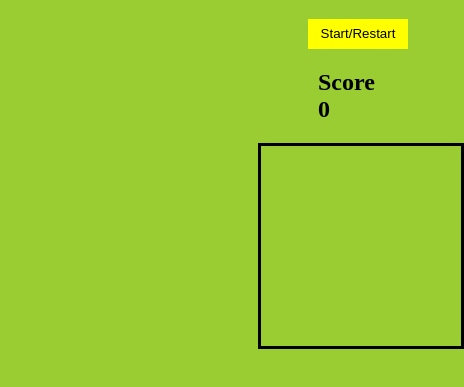
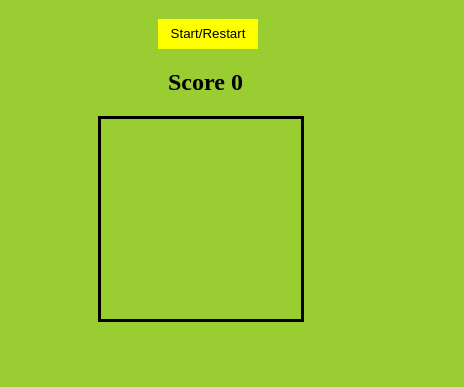
Before and after one commit to vachaspatiannaldas/Snake-Game, a plain HTML site: page index.html in a window 390 px wide. Shown: the part 61-448 px from the top of the page, 464 px wide, since content can reach past the window. Drawn offline with Linux system fonts and the light colour scheme.

Commit message:
UI Change

```diff
--- a/style.css
+++ b/style.css
@@ -43,31 +43,44 @@ h1 {
 
 @media only screen and (max-width: 800px) {
     .start {
-        margin-left: 400px;
+        margin-left: 350px;
     }
     .score {
-        margin-left: 410px;
+        margin-left: 360px;
     }
     .grid {
-        margin-left: 350px;
+        margin-left: 300px;
     }
   }
 
 
   @media only screen and (max-width: 600px) {
     .start {
-        margin-left: 300px;
+        margin-left: 250px;
     }
     .score {
-        margin-left: 310px;
+        margin-left: 260px;
     }
     .grid {
-        margin-left: 250px;
+        margin-left: 200px;
     }
   }
 
 
- @media only screen and (max-width: 300px) {
+ @media only screen and (max-width: 320px) {
+    .start {
+        margin-left: 90px;
+    }
+    .score {
+        margin-left: 10px;
+    }
+    .grid {
+        margin-left: 40px;
+    }
+  }
+
+
+  @media only screen and (max-width: 375px) {
     .start {
         margin-left: 140px;
     }
@@ -75,6 +88,18 @@ h1 {
         margin-left: 150px;
     }
     .grid {
+        margin-left: 75px;
+    }
+  }
+
+  @media only screen and (max-width: 425px) {
+    .start {
+        margin-left: 150px;
+    }
+    .score {
+        margin-left: 160px;
+    }
+    .grid {
         margin-left: 90px;
     }
   }
```
Also changed, not shown: snake.PNG (added).
